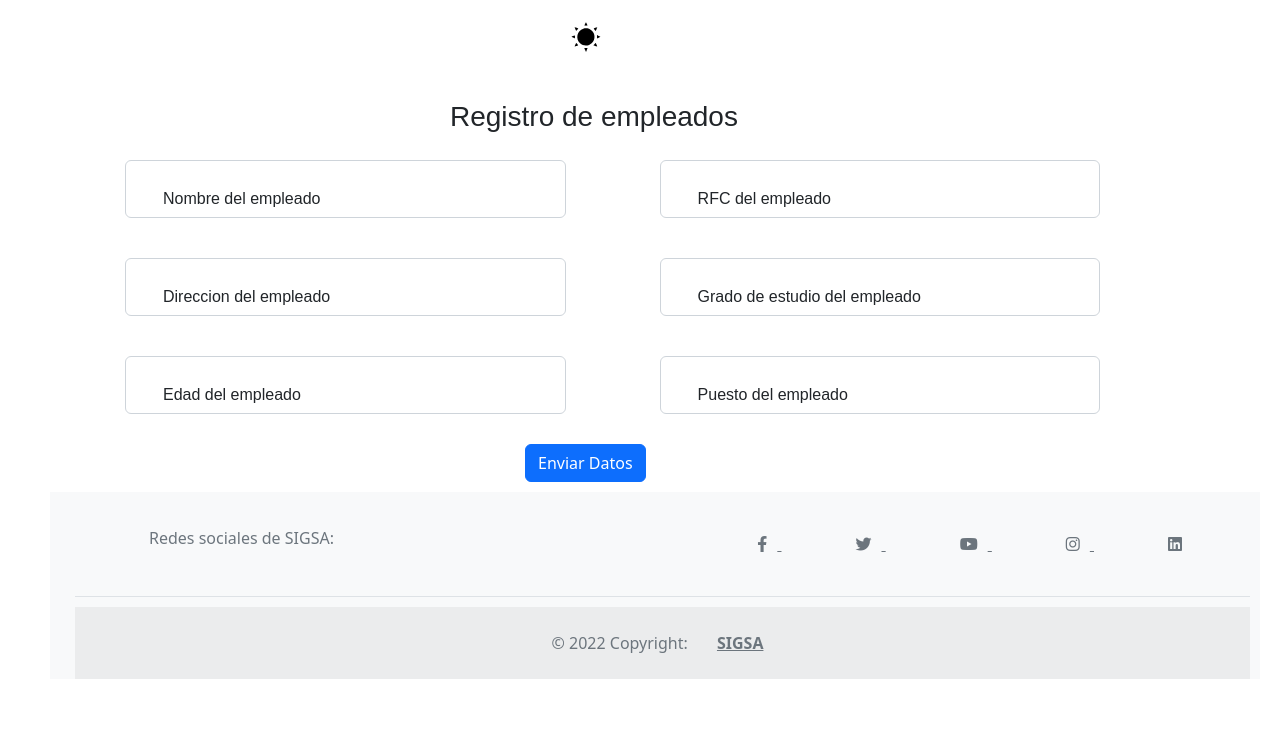
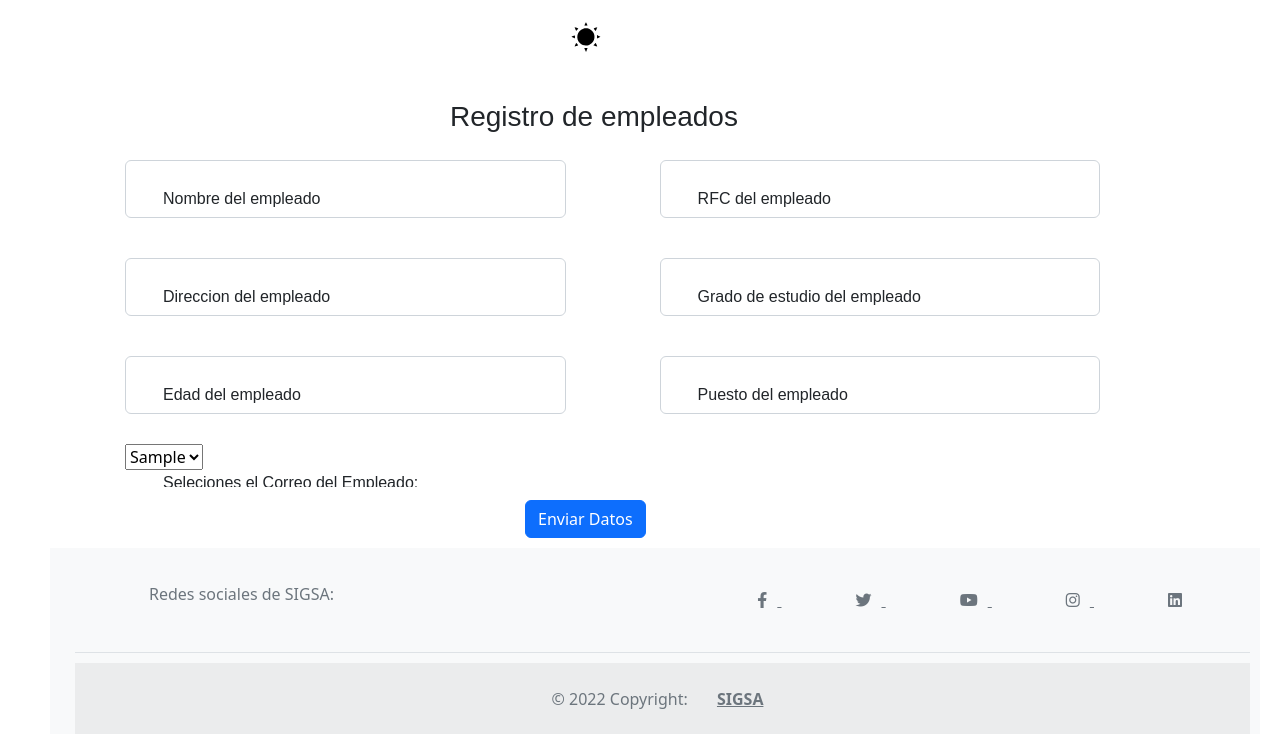
Before and after one commit to inerxd/Flask_bitacora, a Flask app: page /RegistroE in a window 1280 px wide. Shown: the part 21-755 px from the top of the page. Run offline with Flask 3, Linux system fonts and the light colour scheme; tables that the repository leaves empty hold one stand-in row (values such as "Sample post"); some libraries are stand-ins or nearby versions.

Commit message:
uptade actualizar_empleado

```diff
--- a/routes/ruta.py
+++ b/routes/ruta.py
@@ -81,21 +81,20 @@
 
 
     dato_empleado0 = request.form['nombre']
-
     dato_empleado1 = request.form['rfc']
     dato_empleado2 = request.form['direccion']
     dato_empleado3 = request.form['grado_estudio']
     dato_empleado4 = request.form['edad']
     dato_empleado5 = request.form['puesto']
-
+    dato_empleado6 = request.form['id_empleado']
 
 
     me = Empleados(dato_empleado0,dato_empleado1,dato_empleado2,dato_empleado3,
-    dato_empleado4,dato_empleado5)
+    dato_empleado4,dato_empleado5,dato_empleado6)
     db.session.add(me)
     db.session.commit()
 
-    return redirect(url_for("ruta.acceso"))
+    return redirect(url_for("ruta.admin"))
 
 
 
@@ -152,21 +151,23 @@
 @ruta.route("/actualizar_empleado/<id>",methods=['GET','PUT'])
 def actualizar_empleados(id):
     datos = Empleados.query.get(id)
+    email = Usuario.query.all()
     if request.method == "GET":
-        return render_template('auth/actulizar_empleados.html',datos=datos)
+        return render_template('auth/actulizar_empleados.html',datos=datos,email=email)
 
     req = request.get_json()
     try :
         if request.method == "PUT":
 
 
-
+            datos.id_usuario = req['hola']
             datos.nombre = req['nombre']
             datos.rfc = req['rfc']
             datos.direccion = req['direccion']
             datos.grado_estudio = req['grado_estudio']
             datos.edad = req['edad']
             datos.puesto = req['puesto']
+
 
             db.session.commit()
             return redirect(url_for("ruta.admin"))
--- a/templates/auth/RegistroEmpleado.html
+++ b/templates/auth/RegistroEmpleado.html
@@ -71,14 +71,26 @@
           <label for="floatingPassword">Puesto del empleado</label>
         </div>
       </div>
+      <div class="col">
+        <div class="form-floating">
+          <input type="hidden" class="form-control" name="id_email" value="{{id_email[0].id_usuario}}" />
+        </div>
+      </div>
+
+      <div class="col">
+        <div class="form-floating">
+          <label for="tipo_usuario">Seleciones el Correo del Empleado:</label>
+          <select name="id_empleado" id="id_empleado">
+            {% for email in id_email %}
+            <option value="{{ email.id_usuario }}">{{ email.usuario }}</option>
+            {% endfor %}
+          </select>
+        </div>
+      </div>
+
     </div>
 
-    <div class="col">
-      <div class="form-floating">
-        <input type="hidden" class="form-control"  name="id_email"
-          value="{{id_email[0].id_usuario}}"  />
-      </div>
-    </div>
+
 
 
     <button class="btn btn-primary" type="submit" style="margin-left: 450px;">Enviar Datos</button>
--- a/templates/auth/admin.html
+++ b/templates/auth/admin.html
@@ -127,6 +127,7 @@
             <tr>
               <th scope="col">#</th>
               <th scope="col">Nombre</th>
+              <th scope="col">Correo</th>
               <th scope="col">RFC</th>
               <th scope="col">Dirrecion</th>
               <th scope="col">Grado de estudio</th>
@@ -142,6 +143,7 @@
 
               <td>{{loop.index}}</td>
               <td>{{prueba.nombre}}</td>
+              <td>{{prueba.Usuario.usuario}}</td>
               <td>{{prueba.rfc}}</td>
               <td>{{prueba.direccion}}</td>
               <td>{{prueba.grado_estudio}}</td>
```
Also changed, not shown: Models/date.py (+6 -4 lines), templates/auth/actulizar_empleados.html (+17 -0 lines), templates/auth/registro.html (line endings or trailing spaces).
